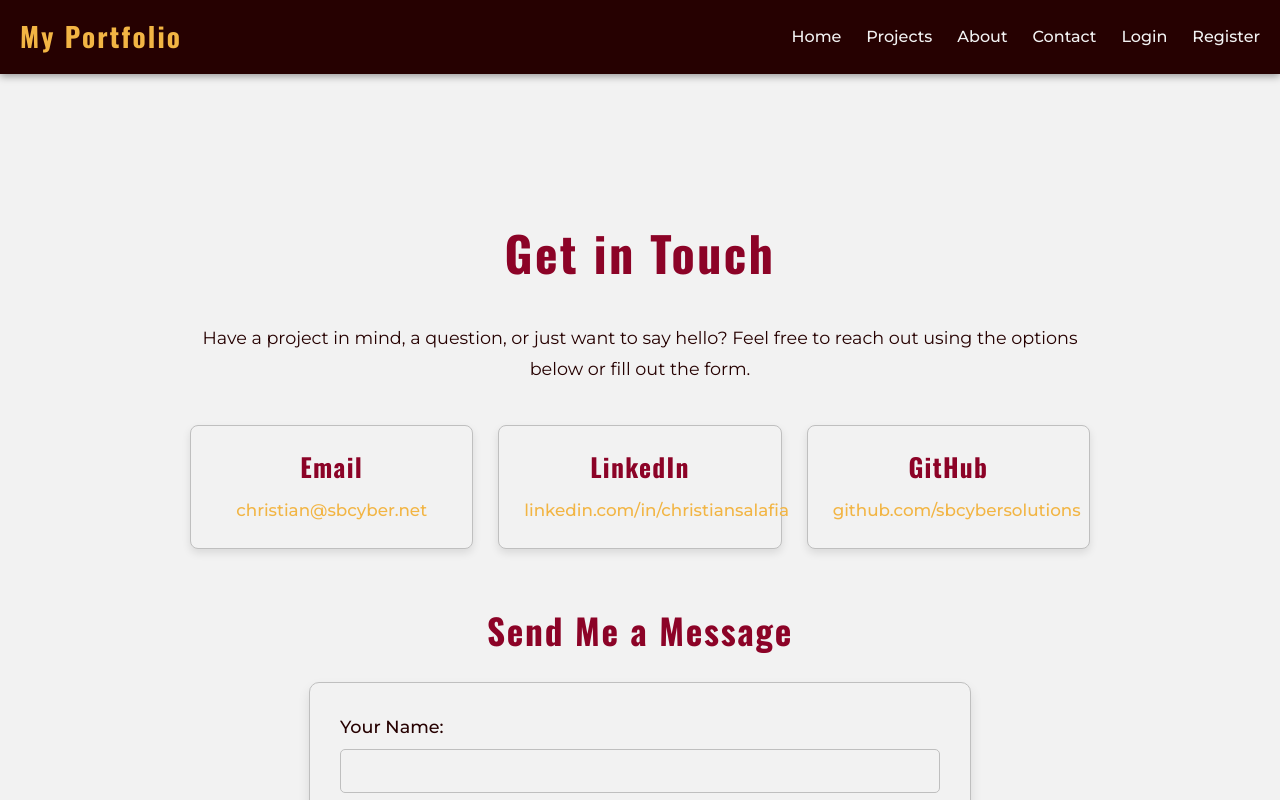
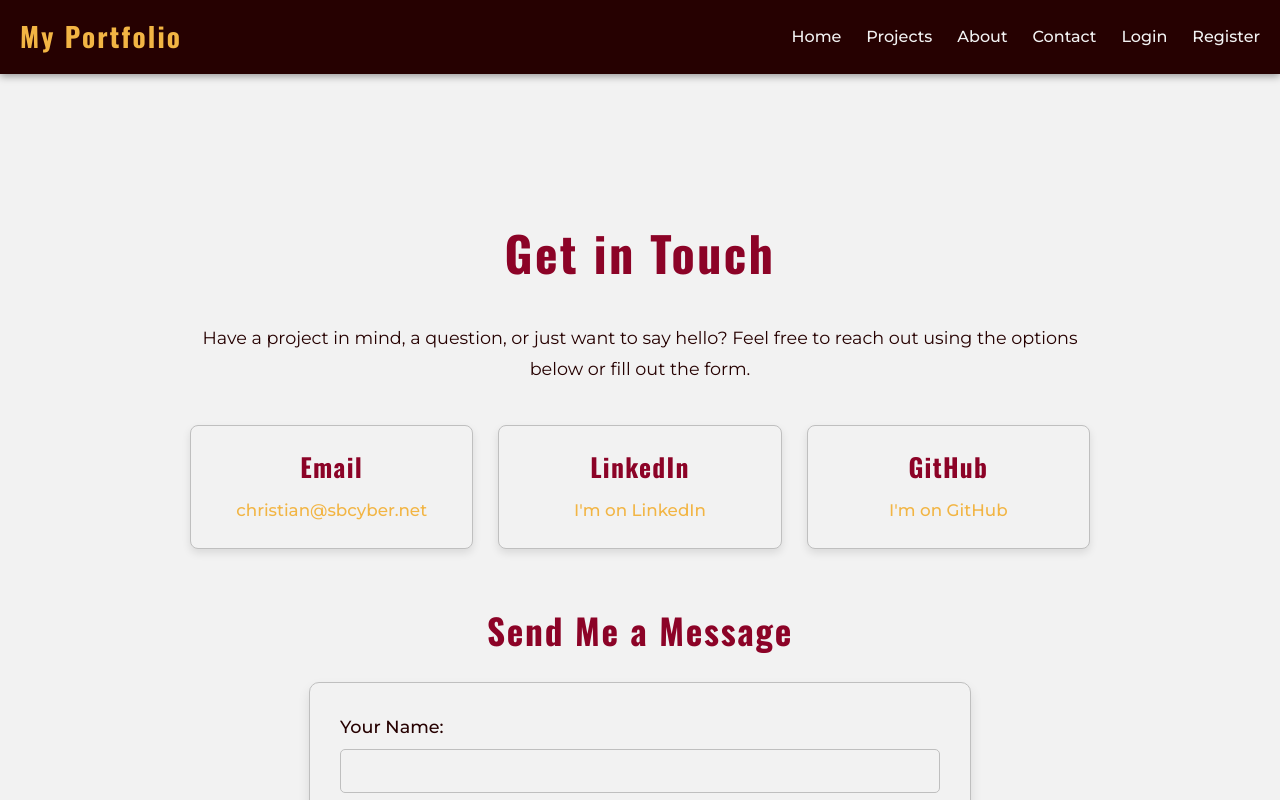
Before and after one commit to sbcybersolutions/MyPortfolioApp, a React (Vite) app in the folder frontend/: page /contact in a window 1280 px wide. Shown: the top 800 px of the page. Built offline with nearby package versions, Linux system fonts and the light colour scheme; no server answers.

Commit message:
fixed contact me page

```diff
--- a/frontend/src/pages/Contact.jsx
+++ b/frontend/src/pages/Contact.jsx
@@ -81,7 +81,7 @@ function Contact() {
           <h3>LinkedIn</h3>
           <p>
             <a href="https://linkedin.com/in/christiansalafia" target="_blank" rel="noopener noreferrer">
-              linkedin.com/in/christiansalafia
+              I'm on LinkedIn
             </a>
           </p>
         </div>
@@ -89,7 +89,7 @@ function Contact() {
           <h3>GitHub</h3>
           <p>
             <a href="https://github.com/sbcybersolutions" target="_blank" rel="noopener noreferrer">
-              github.com/sbcybersolutions
+              I'm on GitHub
             </a>
           </p>
         </div>
```
